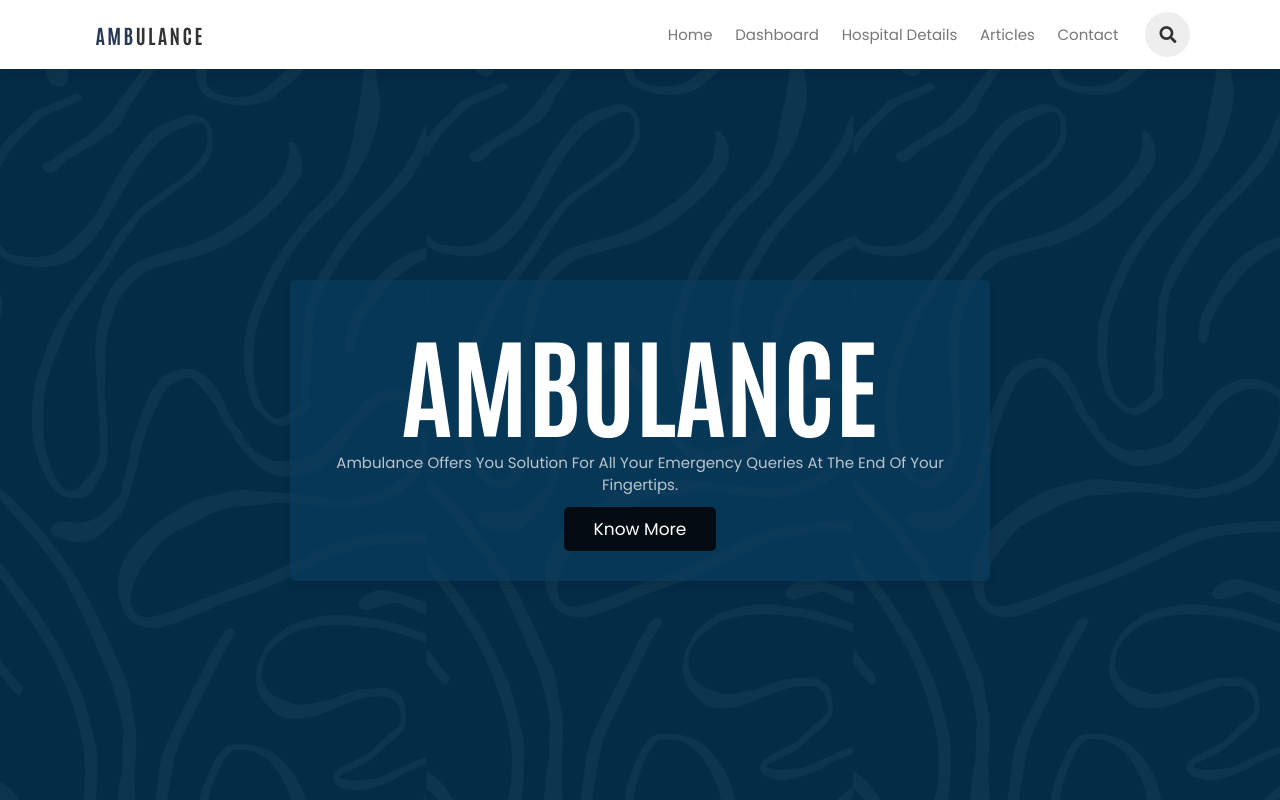
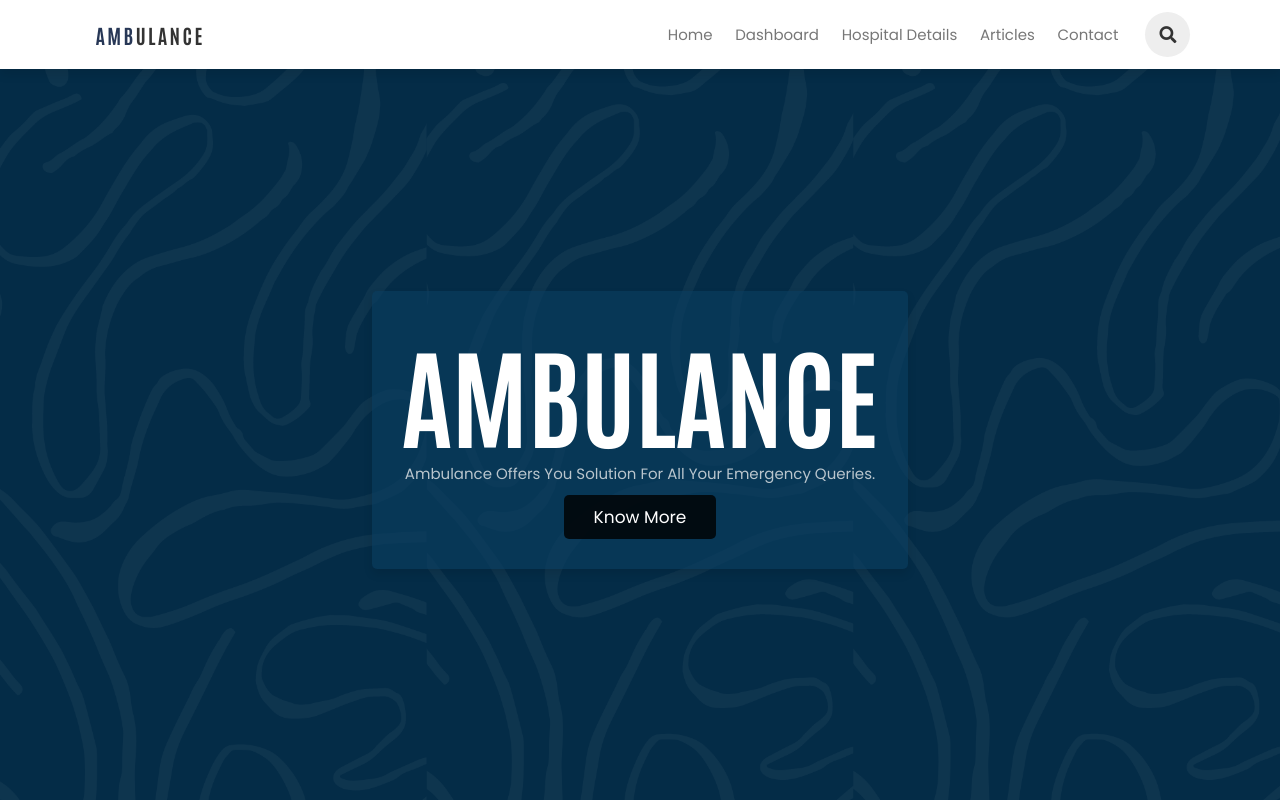
Before and after one commit to Punyaj/ambulance-traffic-signal-alert, a plain HTML site: page index.html in a window 1280 px wide. Shown: the top 800 px of the page. Drawn offline with Linux system fonts and the light colour scheme.

Commit message:
Add files via upload

```diff
--- a/index.html
+++ b/index.html
@@ -49,7 +49,7 @@
 
     <div class="content">
         <h3 style="font-size: 11rem;">AMBULANCE</h3>
-        <p>Ambulance Offers You Solution For All Your Emergency Queries At The End Of Your Fingertips.</p>
+        <p>Ambulance Offers You Solution For All Your Emergency Queries.</p>
         <form method="get" action="images/SHE State Level Launch Broshure.pdf">
             <button type="submit" href="#" class="btn">Know More</button>
          </form>
```
